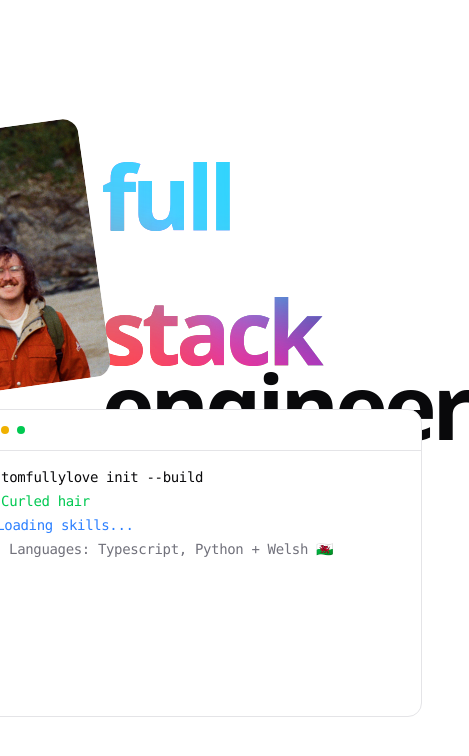
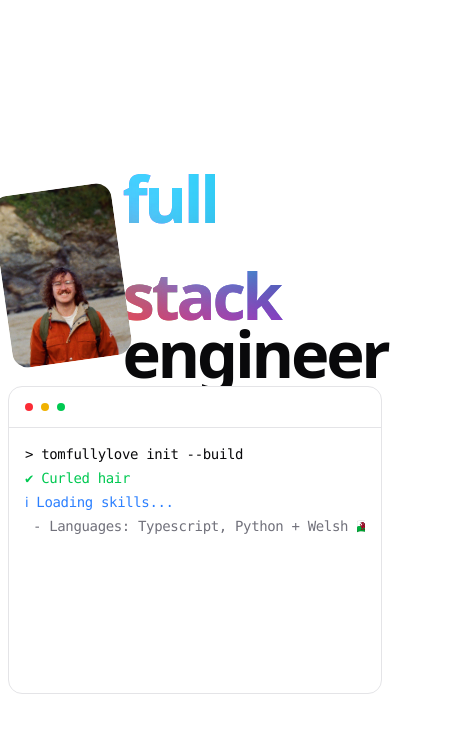
Before and after one commit to tomfullylove/personal-website, a Next.js app: page / in a window 390 px wide. Shown: the top 756 px of the page, 469 px wide, since content can reach past the window. Built offline with nearby package versions, Linux system fonts and the light colour scheme.

Commit message:
Make mobile not terrible

```diff
--- a/app/page.tsx
+++ b/app/page.tsx
@@ -9,7 +9,7 @@ import { AuroraText } from "@/components/AuroraText";
 export default function Home() {
   return (
     <div className="flex flex-col items-center justify-center min-h-screen p-4">
-      <div className="flex">
+      <div className="flex items-center sm:flex-row sm:w-auto sm:max-w-full">
         <motion.div
           className="-rotate-8 z-2"
           initial={{ opacity: 0, x: -30 }}
@@ -21,19 +21,19 @@ export default function Home() {
           }}
         >
           <Image
-            className="rounded-2xl min-w-[180px] w-[180px] md:w-[240px] lg:w-[320px]"
+            className="rounded-2xl min-w-[120px] w-[180px] md:w-[240px] lg:w-[320px]"
             width={320}
             height={470}
             src="/me.jpg"
             alt="me"
           />
         </motion.div>
-        <div className="flex flex-col -ml-0 md:-ml-2">
-          <h1 className="text-[90px] font-bold tracking-tighter md:text-[110px] lg:text-[160px]">
+        <div className="flex flex-col sm:mt-0 -ml-0 md:-ml-2">
+          <h1 className="text-[65px] font-bold tracking-tighter sm:text-[90px] md:text-[110px] lg:text-[160px]">
             <AuroraText><Bounce delay={0.5}>full stack</Bounce></AuroraText>
           </h1>
           <motion.h1
-            className="text-[90px] font-bold -mt-15 tracking-tighter z-1 md:text-[110px] md:-mt-18 lg:text-[160px] lg:-mt-26"
+            className="text-[65px] font-bold -mt-10 tracking-tighter z-1 sm:text-[90px] sm:-mt-15 md:text-[110px] md:-mt-18 lg:text-[160px] lg:-mt-26"
             initial={{ opacity: 0 }}
             animate={{ opacity: 1 }}
             transition={{
@@ -44,7 +44,7 @@ export default function Home() {
           </motion.h1>
         </div>
       </div>
-      <div className="-mt-16 md:-mt-20 lg:-mt-28 z-2">
+      <div className="-mt-4 sm:-mt-8 md:-mt-14 lg:-mt-16 z-2">
         <Terminal />
       </div>
     </div>
--- a/components/Terminal.tsx
+++ b/components/Terminal.tsx
@@ -7,7 +7,7 @@ import {
 
 export function Terminal() {
   return (
-    <MagicTerminal className="max-w-xl h-[308px]">
+    <MagicTerminal className="h-[308px]">
       <TypingAnimation delay={1000}>&gt; tomfullylove init --build</TypingAnimation>
       <AnimatedSpan delay={3000} className="text-green-500">
         <span>✔ Curled hair</span>
--- a/components/magicui/terminal.tsx
+++ b/components/magicui/terminal.tsx
@@ -98,9 +98,10 @@ interface TerminalProps {
 
 export const Terminal = ({ children, className }: TerminalProps) => {
   return (
+    <div className="max-w-screen px-2">
       <div
         className={cn(
-        "z-0 h-auto w-full rounded-xl border border-border bg-background",
+          "rounded-xl border border-border bg-background",
           className,
         )}
       >
@@ -115,5 +116,6 @@ export const Terminal = ({ children, className }: TerminalProps) => {
           <code className="grid gap-y-1 overflow-auto">{children}</code>
         </pre>
       </div>
+    </div>
   );
 };
```
Also changed, not shown: 1 other file (tests, documents, lock files or other folders). Lines whose indentation alone changed are shown as unchanged.
